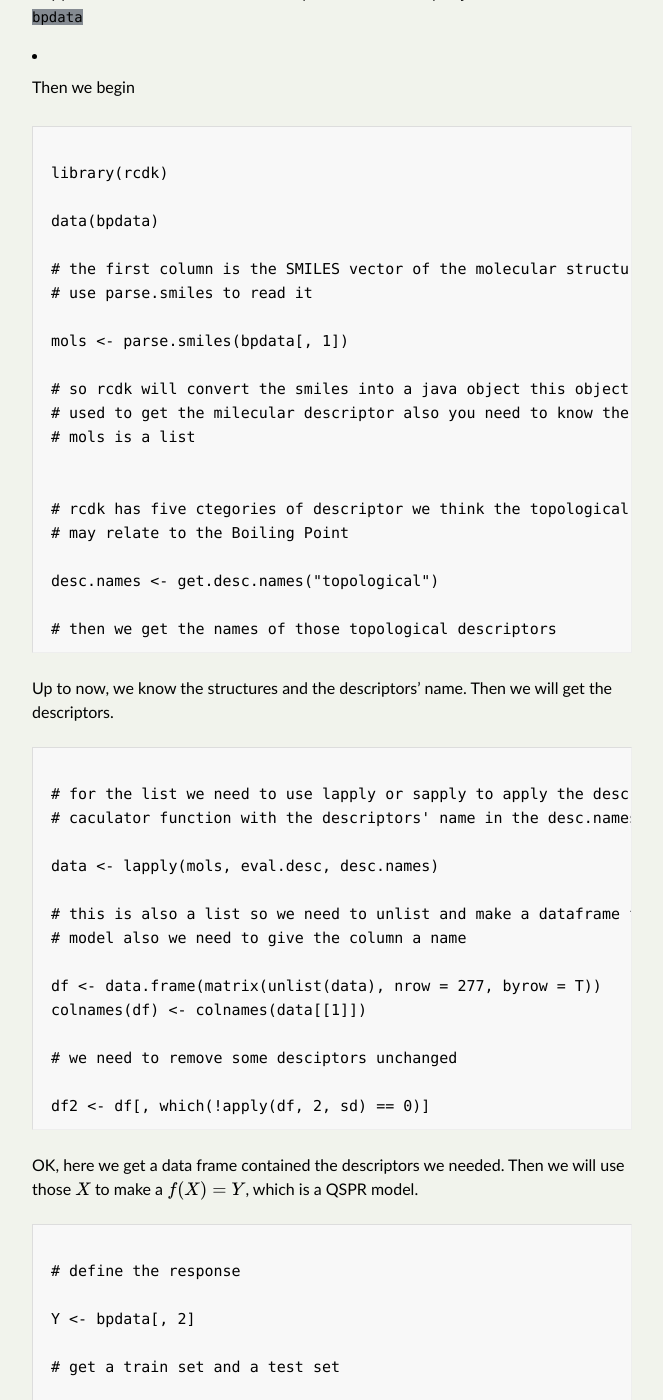
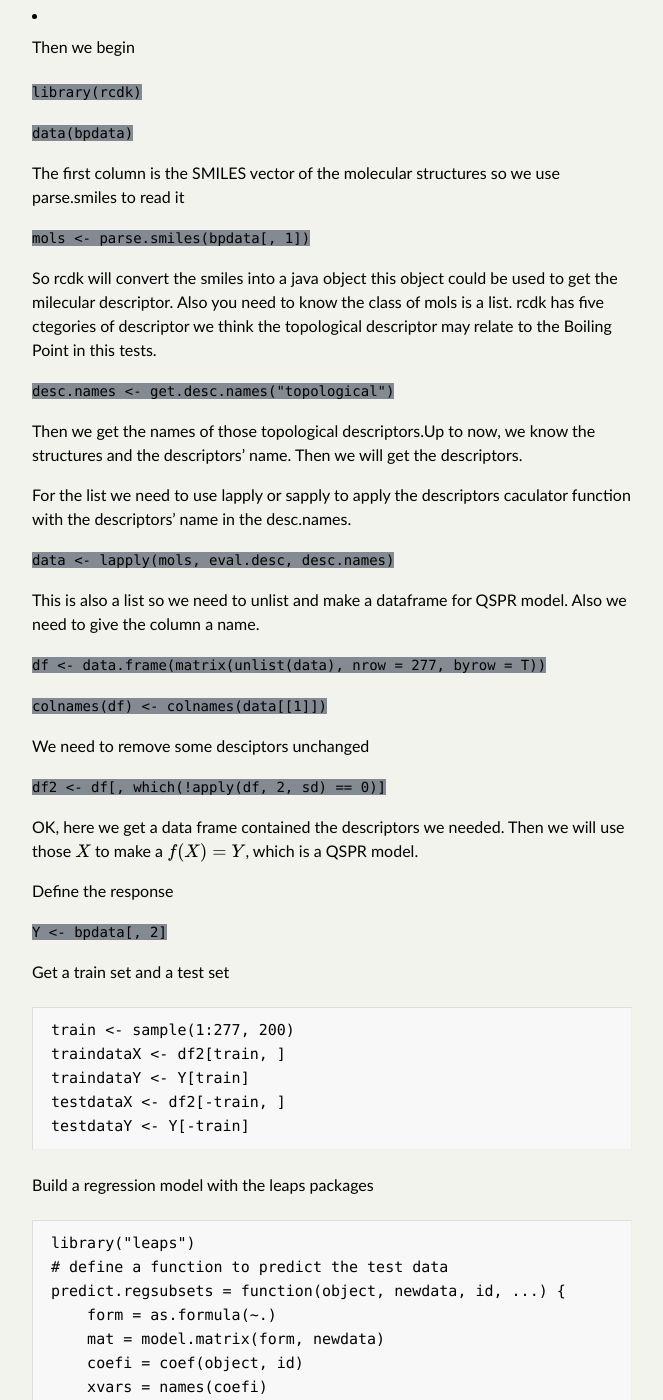
Before and after one commit to yufree/blog, a Jekyll site: the page built from _posts/2014-05-30-qspr-rcdk.md, in a window 1280 px wide and 1400 px high, scrolled down 616 px. Shown: the whole window, without its empty margins (308-971 px from the left). Built offline with Jekyll 4.4.1, drawn with Linux system fonts in a browser that asks for light colours; some web fonts are replaced; formulas are drawn with MathJax 3; comment, search, counter and statistics services are not loaded; some of the changed text lies outside the part shown.

Commit message:
typo again

````diff
--- a/_posts/2014-05-30-qspr-rcdk.md
+++ b/_posts/2014-05-30-qspr-rcdk.md
@@ -2,7 +2,6 @@
 layout: post
 title: Using rcdk package for QSPR
 ---
-========================================================
 
 `R` is a handy tool for modeling, so there must be some packages for  Quantitative structure–activity relationship(QSPR) in Chemistry. Recently I wanted to summarize some papers for a presentation, then I found rcdk package, which is a useful tool for QSPR. However, little posts about this topic for beginner. As an absolutely beginner, I make this post as a note for the whole process and add comments for someone else to reproduce a QSPR model by their own.
 
@@ -18,76 +17,54 @@ First,you need the following knowledge:
 
 
 
-```r
+`library(rcdk)`
 
-library(rcdk)
+`data(bpdata)`
 
-data(bpdata)
+The first column is the SMILES vector of the molecular structures so we use parse.smiles to read it
 
-# the first column is the SMILES vector of the molecular structures so we
-# use parse.smiles to read it
+`mols <- parse.smiles(bpdata[, 1])`
 
-mols <- parse.smiles(bpdata[, 1])
+So rcdk will convert the smiles into a java object this object could be used to get the milecular descriptor. Also you need to know the class of mols is a list. rcdk has five ctegories of descriptor we think the topological descriptor may relate to the Boiling Point in this tests.
 
-# so rcdk will convert the smiles into a java object this object could be
-# used to get the milecular descriptor also you need to know the class of
-# mols is a list
+`desc.names <- get.desc.names("topological")`
 
+Then we get the names of those topological descriptors.Up to now, we know the structures and the descriptors' name. Then we will get the descriptors.
 
-# rcdk has five ctegories of descriptor we think the topological descriptor
-# may relate to the Boiling Point
+For the list we need to use lapply or sapply to apply the descriptors caculator function with the descriptors' name in the desc.names.
 
-desc.names <- get.desc.names("topological")
+`data <- lapply(mols, eval.desc, desc.names)`
 
-# then we get the names of those topological descriptors
-```
+This is also a list so we need to unlist and make a dataframe for QSPR  model. Also we need to give the column a name.
 
-Up to now, we know the structures and the descriptors' name. Then we will get the descriptors.
+`df <- data.frame(matrix(unlist(data), nrow = 277, byrow = T))`
 
+`colnames(df) <- colnames(data[[1]])`
 
-```r
+We need to remove some desciptors unchanged
 
-# for the list we need to use lapply or sapply to apply the descriptors
-# caculator function with the descriptors' name in the desc.names
-
-data <- lapply(mols, eval.desc, desc.names)
-
-# this is also a list so we need to unlist and make a dataframe for QSPR
-# model also we need to give the column a name
-
-df <- data.frame(matrix(unlist(data), nrow = 277, byrow = T))
-colnames(df) <- colnames(data[[1]])
-
-# we need to remove some desciptors unchanged
-
-df2 <- df[, which(!apply(df, 2, sd) == 0)]
-```
-
+`df2 <- df[, which(!apply(df, 2, sd) == 0)]`
 
 OK, here we get a data frame contained the descriptors we needed. Then we will use those $$X$$ to make a $$f(X) = Y$$, which is a QSPR model.
 
+Define the response
 
-```r
+`Y <- bpdata[, 2]`
 
-# define the response
+Get a train set and a test set
 
-Y <- bpdata[, 2]
-
-# get a train set and a test set
-
+```{r}
 train <- sample(1:277, 200)
 traindataX <- df2[train, ]
 traindataY <- Y[train]
-
 testdataX <- df2[-train, ]
 testdataY <- Y[-train]
+```
+Build a regression model with the leaps packages
 
-# build a regression model with the leaps packages
-
+```
 library("leaps")
-
 # define a function to predict the test data
-
 predict.regsubsets = function(object, newdata, id, ...) {
     form = as.formula(~.)
     mat = model.matrix(form, newdata)
@@ -95,9 +72,7 @@ predict.regsubsets = function(object, newdata, id, ...) {
     xvars = names(coefi)
     mat[, xvars] %*% coefi
 }
-
 # 5-fold cross-validation
-
 k = 5
 set.seed(1)
 folds = sample(1:k, nrow(traindataX), replace = TRUE)
@@ -110,61 +85,37 @@ for (j in 1:k) {
         cv.errors[j, i] = mean((traindataY[folds == j] - pred)^2)
     }
 }
-```
-
-```r
-
 mean.cv.errors = apply(cv.errors, 2, mean)
-
 which.min(mean.cv.errors)
 ```
 
 ```
-## 38
+# 38
 ```
 
-```r
-
+```
 reg.fwd = regsubsets(x = traindataX, y = traindataY, nvmax = 44, really.big = T,
     method = "forward")
 ```
+We got a model with many variables now we could see the results on the test dataset
 
-```r
-
-# we got a model with many variables now we could see the results on the
-# test dataset
-
+```
 val.errors <- rep(NA, 50)
 for (i in 1:50) {
     pred = predict.regsubsets(reg.fwd, testdataX, id = i)
     val.errors[i] = mean((testdataY - pred)^2)
 }
-```
-
-```r
-
-plot(sqrt(val.errors), xlab = "Number of Variables", ylab = "Root MSE", pch = 19,
-    type = "b")
-```
-
-![plot of chunk fwd](../figure/fwd.png)
-
-```r
-
 which.min(val.errors)
 ```
 
 ```
-## [1] 41
+# [1] 41
 ```
 
-```r
+So if you want to see the names of selected variables for prediction the selected QSPR model, you may use `coef` to get what you want. For example, we show the coef of the selected 15 variables models by the following code.
 
-# so I think 15 variables is enough for prediction the selected QSPR model
-# coef is shown below
-
-coef(reg.fwd, 15)
-```
+`coef(reg.fwd, 15)
+`
 
 ```
 ## (Intercept)    khs.dCH2     khs.sOH      khs.dO    HybRatio        VP.2
````
